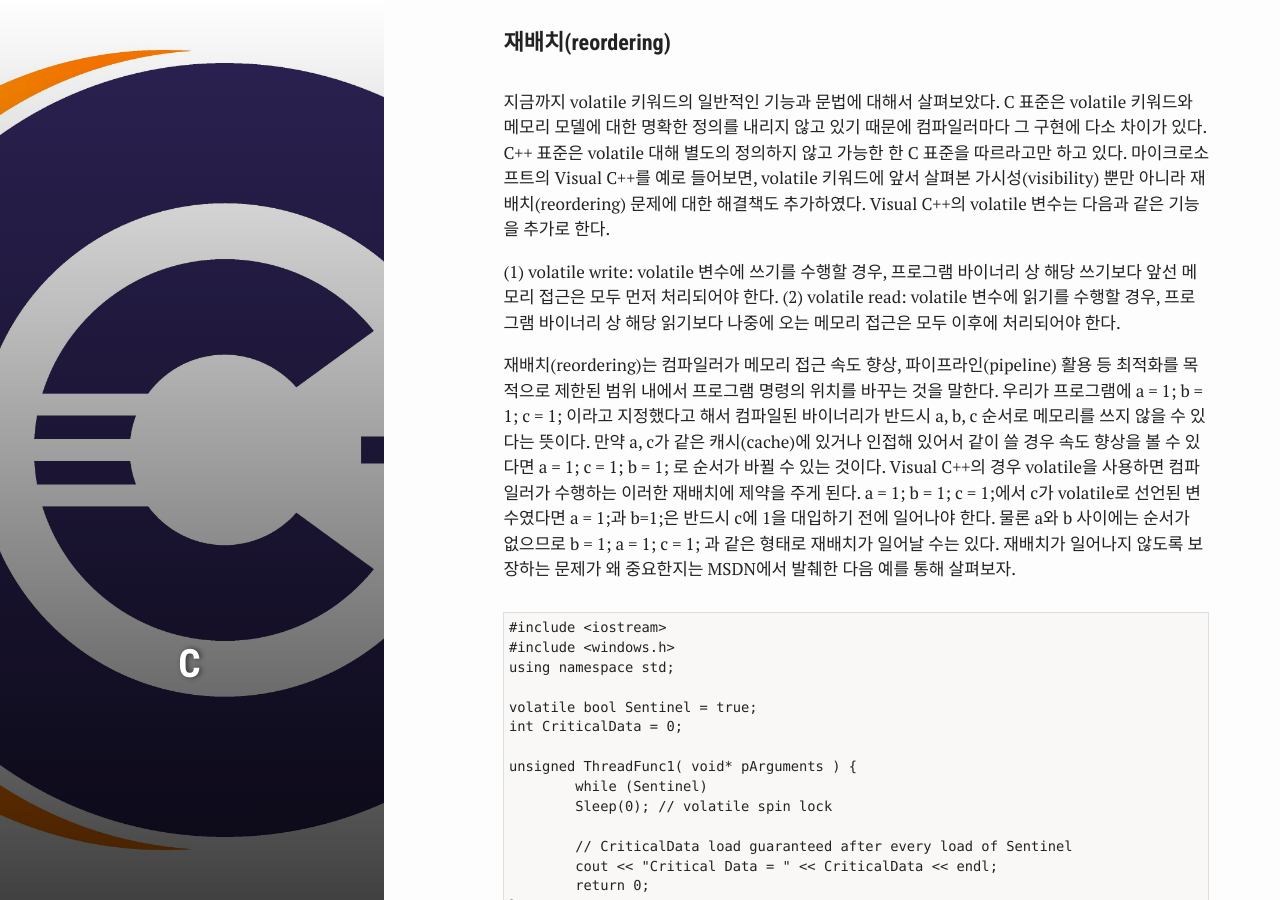
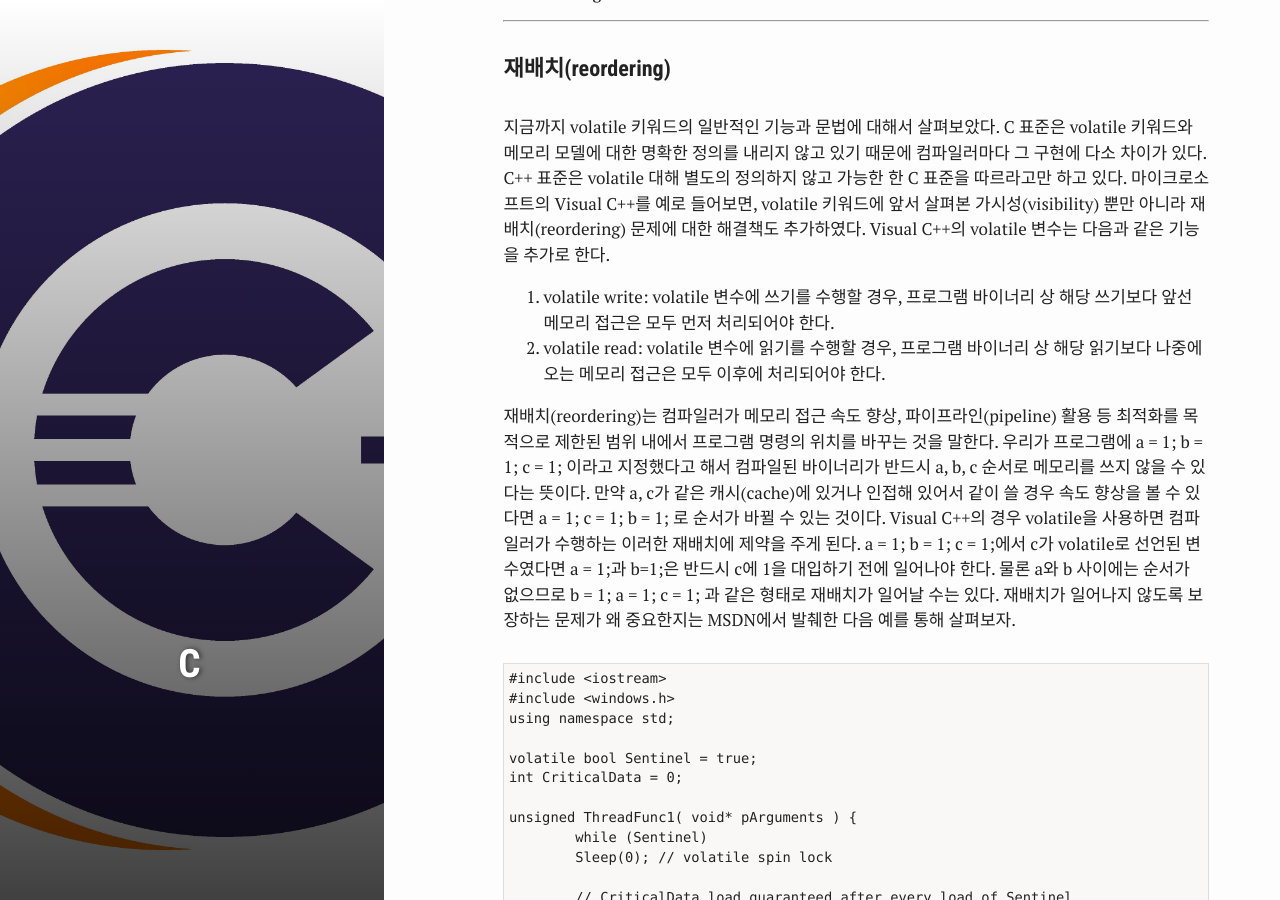
Before and after one commit to kchhero/kchhero.github.io, a Jekyll site: the page built from _posts/2017-02-13-c-volatile.md, in a window 1280 px wide and 900 px high, scrolled down 5700 px. Built offline with Jekyll 4.4.1, drawn with Linux system fonts in a browser that asks for light colours; some of the changed text lies outside the part shown.

Commit message:
update 2017-02-13-c-volatile.md

````diff
--- a/_posts/2017-02-13-c-volatile.md
+++ b/_posts/2017-02-13-c-volatile.md
@@ -35,6 +35,7 @@
 ```
 
 특정 메모리 주소에서 하드웨어 레지스터 값을 읽어오는 프로그램의 경우도 마찬가지다. 아래 코드의 경우 같은 주소에서 반복적으로 메모리를 읽으므로, 최적화 컴파일러라면 buf[i] = *p;에서 *p를 한 번만 읽어온 후에 그 값을 반복해 사용할 것이다. 하지만 volatile 키워드가 있다면 *p를 참조할 때마다 직접 메모리에서 새 값을 가져와야 한다. 이 경우는 하드웨어가 메모리 0x8C0F 번지 값을 새롭게 변경해 주는 경우이다.
+
 ```
 void foo(char *buf, int size)
 {
@@ -56,11 +57,12 @@
 
 volatile 키워드는 앞서 살펴본 하드웨어 제어를 포함하여 크게 3가지 경우에 흔히 사용된다.
 
-(1) MMIO(Memory-mapped I/O)
-(2) 인터럽트 서비스 루틴(Interrupt Service Routine)의 사용
-(3) 멀티 쓰레드 환경
+1. MMIO(Memory-mapped I/O)
+2. 인터럽트 서비스 루틴(Interrupt Service Routine)의 사용
+3. 멀티 쓰레드 환경
 
 세 가지 모두 공통점은 현재 프로그램의 수행 흐름과 상관없이 외부 요인이 변수 값을 변경할 수 있다는 점이다. 인터럽트 서비스 루틴이나 멀티 쓰레드 프로그램의 경우 일반적으로 스택에 할당하는 지역 변수는 공유하지 않으므로, 서로 공유되는 전역 변수의 경우에만 필요에 따라 volatile을 사용하면 된다.
+
 ```
 int done = FALSE;
 
@@ -94,6 +96,7 @@
 
 C/C++의 volatile은 상수(constant)를 선언하는 const와 마찬가지로 타입에 특정 속성을 더해주는 타입 한정자(type qualifier)이다. const int a = 5; 라고 선언했을 경우 a라는 변수는 정수 타입의 변수이면서 동시에 상수의 속성을 가짐을 의미한다. 같은 방식으로 volatile int a; 라고 선언해주면 정수 변수 a는 volatile 속성을 가지게 된다.
 조심해야 할 것은 포인터 타입에 volatile을 선언하는 경우이다. int *를 volatile로 선언하는 몇 가지 방법을 비교해보자.
+
 ```
 volatile int* foo;
 int volatile *foo;
@@ -101,7 +104,9 @@
 int volatile * volatile foo;
 volatile의 선언
 ```
+
 복잡하게 보이지만 원리는 const 타입 한정자와 동일하다. *를 기준으로 왼쪽에 volatile 키워드가 올 경우 포인터가 가리키는 대상이 volatile함을 의미하고, * 오른쪽에 volatile 키워드가 올 경우에는 포인터 값 자체가 volatile임을 의미한다. volatile이 *의 양쪽에 다 올 경우는 포인터와 포인터가 지시하는 대상이 모두 volatile함을 의미한다. 하드웨어 제어의 예처럼 일반적으로 포인터가 가리키는 대상이 volatile 해야 할 경우가 많으므로 volatile int * 형태가 가장 많이 사용된다. volatile int*와 int volatile*은 동일한 의미이다.
+
 ```
 01: int foo(int& a)
 02: {
@@ -128,6 +133,7 @@
 ```
 
 또한 int는 volatile int의 서브타입에 해당한다. 서브 타입을 쉽게 설명하면 A를 요구하는 곳에 언제든지 B를 사용할 수 있다면 B는 A의 서브 타입이다. 쉬운 예로 Class의 경우 Derived 클래스는 Base 클래스의 서브 타입이다. volatile int를 요구하는 곳에 언제든지 int를 넘길 수 있으므로 int는 volatile int의 서브 타입이라고 말할 수 있는 것이다. 그 예로 위 C++ 프로그램은 컴파일 에러가 난다. volatile int를 받는 bar() 함수에 int 인자로 호출하는 것은 아무 문제없지만, int를 요구하는 foo() 함수에 volatile int 타입인 a를 넘기면 컴파일 에러가 나는 것이다.
+
 ```
 01: int foo(int& a)
 02: {
@@ -149,6 +155,7 @@
 foobar2.cc
 
 이 관계가 쉽게 이해되지 않는다면 위의 예처럼 volatile 키워드를 같은 타입 한정자인 const로 대체해보자. 변수 a는 const int 타입이므로 이미 상수로 선언되었다. const int인 a를 int를 요구하는 foO() 함수에 넘기면 const라는 가정이 깨어지므로 컴파일 에러가 된다. 반대로 b의 경우 원래 const가 아니었지만 bar로 넘기면서 const 속성을 새롭게 부여받게 된다. const 속성을 부여받는다고 말하면 무엇인가 기능이 추가되는 것 같지만, 이는 바꿔 말해서 원래 int의 2가지 기능인 읽기, 쓰기에서 쓰기 기능이 사라지는 것으로 볼 수도 있다. 이를 클래스로 표현해 보면 다음과 같을 것이다.
+
 ```
 class ConstInteger {
 public:
@@ -169,6 +176,7 @@
 
 위 클래스를 두고 보면 volatile/const int와 int의 관계가 명확해진다. Integer는 ConstInteger을 상속한 클래스이므로 ConstInteger를 요구하는 곳 어디에나 쓸 수 있는 것이다. 반대로 Integer가 필요한 곳에 ConstIntger를 넘기면 set() 메쏘드가 없으므로 문제가 된다. 따라서 컴파일러는 이를 금지하는 것이다.
 volatile의 const와 같은 맥락에서 생각할 수 있다. volatile 속성을 부여받는 다는 것은 바꿔 말하면 컴파일러가 최적화를 할 자유를 잃는다고 말할 수 있다. ConstInteger의 경우만큼 명확하지는 않지만 이 관계를 클래스로 생각해 본다면 아마 다음과 같을 것이다.
+
 ```
 class VolatileInteger {
 public:
@@ -195,11 +203,12 @@
 지금까지 volatile 키워드의 일반적인 기능과 문법에 대해서 살펴보았다. C 표준은 volatile 키워드와 메모리 모델에 대한 명확한 정의를 내리지 않고 있기 때문에 컴파일러마다 그 구현에 다소 차이가 있다. C++ 표준은 volatile 대해 별도의 정의하지 않고 가능한 한 C 표준을 따르라고만 하고 있다.
 마이크로소프트의 Visual C++를 예로 들어보면, volatile 키워드에 앞서 살펴본 가시성(visibility) 뿐만 아니라 재배치(reordering) 문제에 대한 해결책도 추가하였다. Visual C++의 volatile 변수는 다음과 같은 기능을 추가로 한다.
 
-(1) volatile write: volatile 변수에 쓰기를 수행할 경우, 프로그램 바이너리 상 해당 쓰기보다 앞선 메모리 접근은 모두 먼저 처리되어야 한다.
-(2) volatile read: volatile 변수에 읽기를 수행할 경우, 프로그램 바이너리 상 해당 읽기보다 나중에 오는 메모리 접근은 모두 이후에 처리되어야 한다.
+1. volatile write: volatile 변수에 쓰기를 수행할 경우, 프로그램 바이너리 상 해당 쓰기보다 앞선 메모리 접근은 모두 먼저 처리되어야 한다.
+2. volatile read: volatile 변수에 읽기를 수행할 경우, 프로그램 바이너리 상 해당 읽기보다 나중에 오는 메모리 접근은 모두 이후에 처리되어야 한다.
 
 재배치(reordering)는 컴파일러가 메모리 접근 속도 향상, 파이프라인(pipeline) 활용 등 최적화를 목적으로 제한된 범위 내에서 프로그램 명령의 위치를 바꾸는 것을 말한다. 우리가 프로그램에 a = 1; b = 1; c = 1; 이라고 지정했다고 해서 컴파일된 바이너리가 반드시 a, b, c 순서로 메모리를 쓰지 않을 수 있다는 뜻이다. 만약 a, c가 같은 캐시(cache)에 있거나 인접해 있어서 같이 쓸 경우 속도 향상을 볼 수 있다면 a = 1; c = 1; b = 1; 로 순서가 바뀔 수 있는 것이다.
 Visual C++의 경우 volatile을 사용하면 컴파일러가 수행하는 이러한 재배치에 제약을 주게 된다. a = 1; b = 1; c = 1;에서 c가 volatile로 선언된 변수였다면 a = 1;과 b=1;은 반드시 c에 1을 대입하기 전에 일어나야 한다. 물론 a와 b 사이에는 순서가 없으므로 b = 1; a = 1; c = 1; 과 같은 형태로 재배치가 일어날 수는 있다. 재배치가 일어나지 않도록 보장하는 문제가 왜 중요한지는 MSDN에서 발췌한 다음 예를 통해 살펴보자.
+
 ```
 #include <iostream>
 #include <windows.h>
@@ -254,6 +263,7 @@
 또한 재배치가 일어나지 않음을 보장할 경우 Sentinel이 volatile이기만 하면 CriticalData는 volatile이 아니더라도 가시성(visibility)이 보장되는 효과도 있다. 이렇게 다른 volatile 변수로 인해 공짜로 가시성을 얻는 경우 피기백킹(piggybacking, 돼지 등을 타고 공짜로 달린다는 의미)이라고 부른다.
 
 좋은 코딩 습관으로 생각되었다가 재배치 문제로 안전하지 않음이 밝혀진 예로 더블 체크 이디엄(double check idiom)이 있다. 아래 코드처럼 initialized == false로 초기화 여부를 확인하고 객체를 생성해 얻어올 경우 반드시 락을 잡아줘야 한다. read-test-write는 원자적(atomic)이지 않기 때문에 여러 쓰레드가 동시에 초기화를 시작할 수 있기 때문이다. 문제는 한 번 초기화가 된 이후에도 매번 객체를 얻어갈 때마다 락을 잡고 풀어야 한다는 점이다.
+
 ```
 Foo* Foo::getInstance()
 {
@@ -272,6 +282,7 @@
 
 이러한 오버헤드를 피하기 위해 다음과 같은 일단 초기화 여부를 확인한 이후에 실제로 락을 잡아서 다시 한 번 정말 초기화되지 않았는지 확인하는 패턴이 널리 사용되었다. 이 경우는 앞선 예와는 달리 한 번 초기화가 이루어지고 나면 더 이상 락을 잡지 않고 객체를 얻어올 수 있다.
 이 코드는 언뜻 보기에 무척 효율적으로 보이지만 재배치와 관련해 큰 문제가 있다. 특히 instance = new Foo(); 의 수행 순서가 문제가 된다. 메모리를 할당 받아 생성자를 호출한 후에 메모리 주소를 instance를 대입한다고 하면 별 문제가 없겠지만, 일부 필드의 초기화 과정과 instance의 포인터 대입의 순서가 컴파일러 재배치로 인해 바뀔 수 있다. 이 경우 아직 일부 필드가 초기화되지 않은 상태에서 instance가 0이 아니게 되므로, 다른 쓰레드가 객체를 얻을 수 있다.
+
 ```
 Foo* Foo::getInstance()
 {
````
